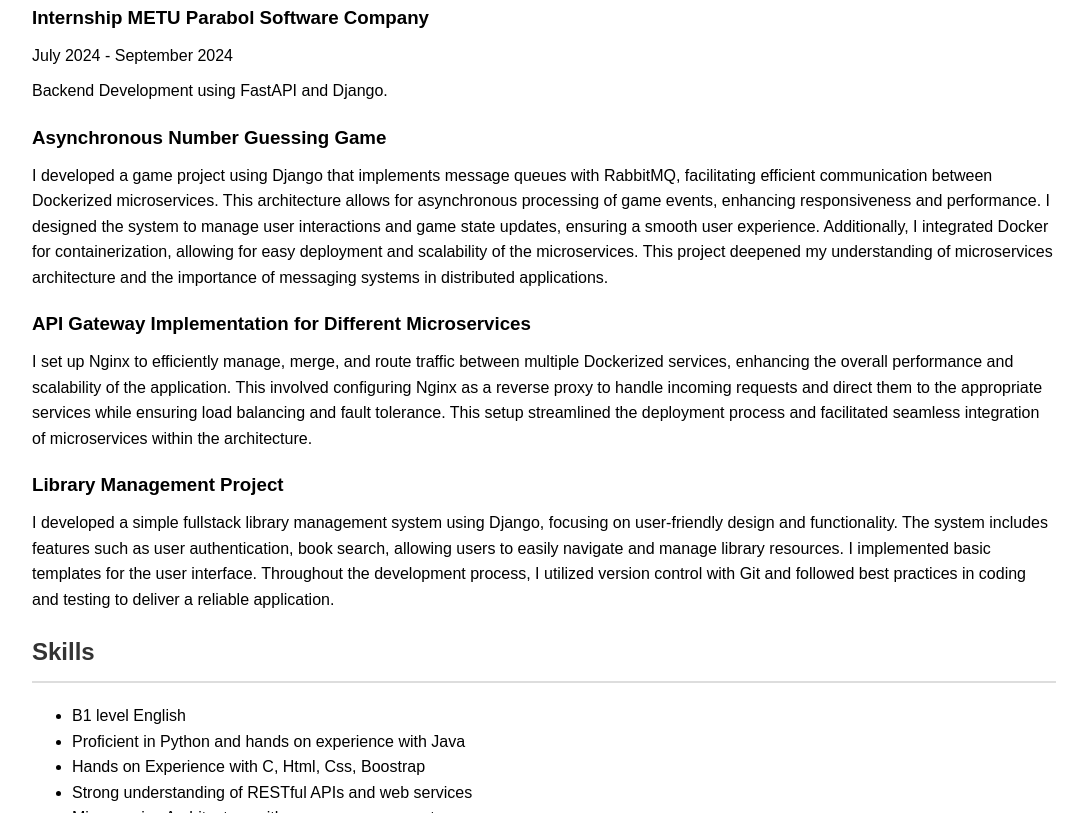
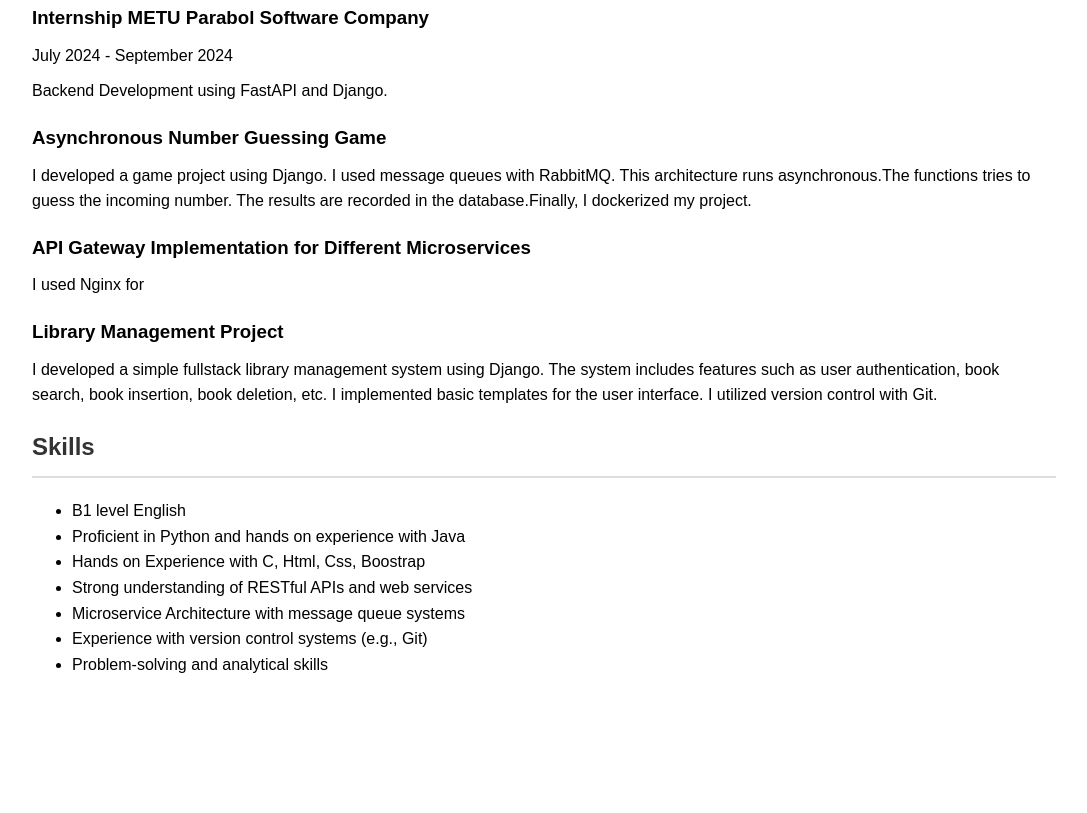
Before and after one commit to thyildirim/thyildirim.github.io, a plain HTML site: page index.html in a window 1280 px wide. Shown: the part 629-1442 px from the top of the page, without its empty margins (96-1183 px from the left). After the commit the page ends 1346 px from the top, so only its background shows below. Drawn offline with Linux system fonts and the light colour scheme.

Commit message:
Update index.html

```diff
--- a/index.html
+++ b/index.html
@@ -45,29 +45,24 @@
 
             <h3>Asynchronous Number Guessing Game </h3>
             <p>
-               I developed a game project using Django that implements message queues with RabbitMQ, facilitating efficient communication between Dockerized microservices.
-                This architecture allows for asynchronous processing of game events, enhancing responsiveness and performance.
-                I designed the system to manage user interactions and game state updates, ensuring a smooth user experience.
-                Additionally, I integrated Docker for containerization, allowing for easy deployment and scalability of the microservices.
-                This project deepened my understanding of microservices architecture and the importance of messaging systems in distributed applications.
-
+               I developed a game project using Django. I used  message queues with RabbitMQ.
+               This architecture runs asynchronous.The functions tries to guess the incoming number.
+                The results are recorded in the database.Finally, I dockerized my project.
             </p>
 
             <h3> API Gateway Implementation for Different Microservices</h3>
                 <p>
-                    I set up Nginx to efficiently manage, merge, and route traffic between multiple Dockerized services, enhancing the overall performance and scalability of the application.
-                    This involved configuring Nginx as a reverse proxy to handle incoming requests and direct them to the appropriate services while ensuring load balancing and fault tolerance.
-                    This setup streamlined the deployment process and facilitated seamless integration of microservices within the architecture.
+                    I used Nginx for
                 </p>
 
             <h3>
                 Library Management Project
             </h3>
             <p>
-              I developed a simple fullstack library management system using Django, focusing on user-friendly design and functionality.
-                The system includes features such as user authentication, book search, allowing users to easily navigate and manage library resources.
+              I developed a simple fullstack library management system using Django.
+                The system includes features such as user authentication, book search, book insertion, book deletion, etc.
                 I implemented basic templates for the user interface.
-                Throughout the development process, I utilized version control with Git and followed best practices in coding and testing to deliver a reliable application.
+                I utilized version control with Git.
             </p>
 
         </section>
```
